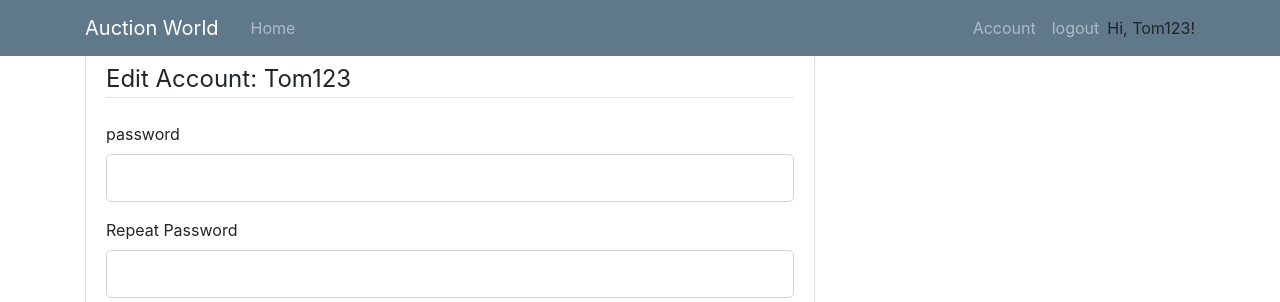
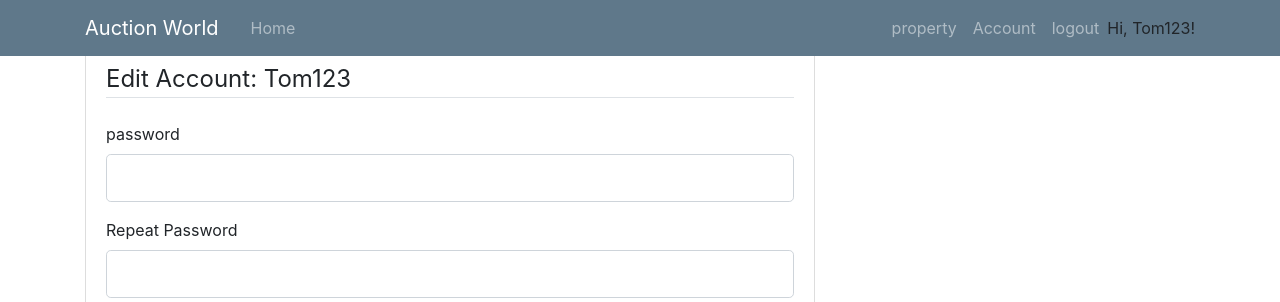
Before and after one commit to unsw-cse-capstone-project/capstone-project-comp3900-f13a-f1-halp, a Flask app: page /account in a window 1280 px wide. Shown: the top 302 px of the page. Run offline with Flask 2, Linux system fonts and the light colour scheme; a user stored in the database is signed in; data comes from the database, SQL or seed files in the repository; some libraries are stand-ins or nearby versions.

Commit message:
add href in base.html to /property

```diff
--- a/online_property_sales/templates/base.html
+++ b/online_property_sales/templates/base.html
@@ -65,6 +65,7 @@
               <!-- Navbar Right Side -->
               <div class="navbar-nav">
                 {% if current_user.is_authenticated %}
+                  <a class="nav-item nav-link" href="/property">property</a>
                   <a class="nav-item nav-link" href="/account">Account</a>
                   <a class="nav-item nav-link" href="/logout">logout</a>
                   <p style="margin-top: 8px; margin-bottom: 0px;">Hi, {{ current_user.login_name }}!</p>
```
